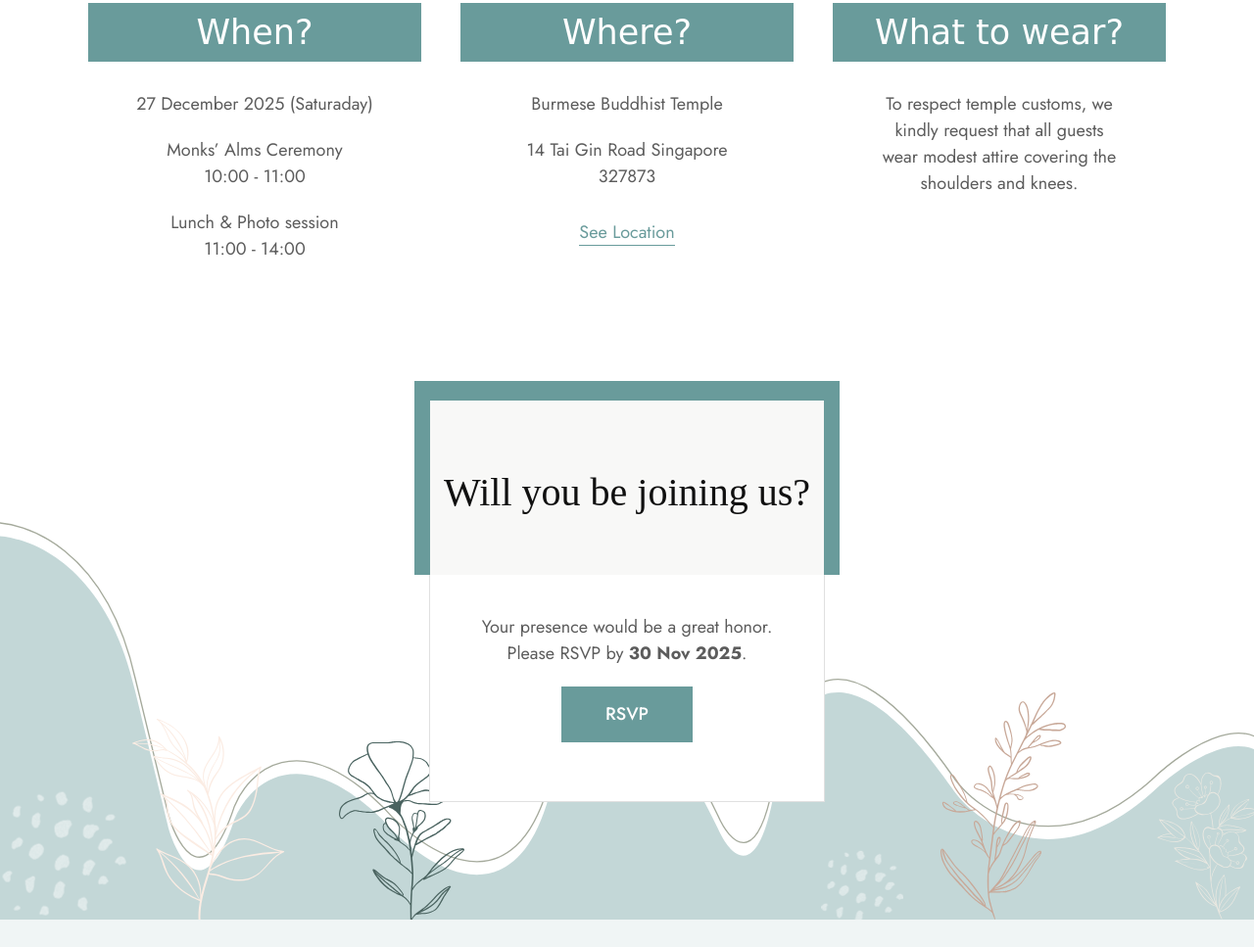
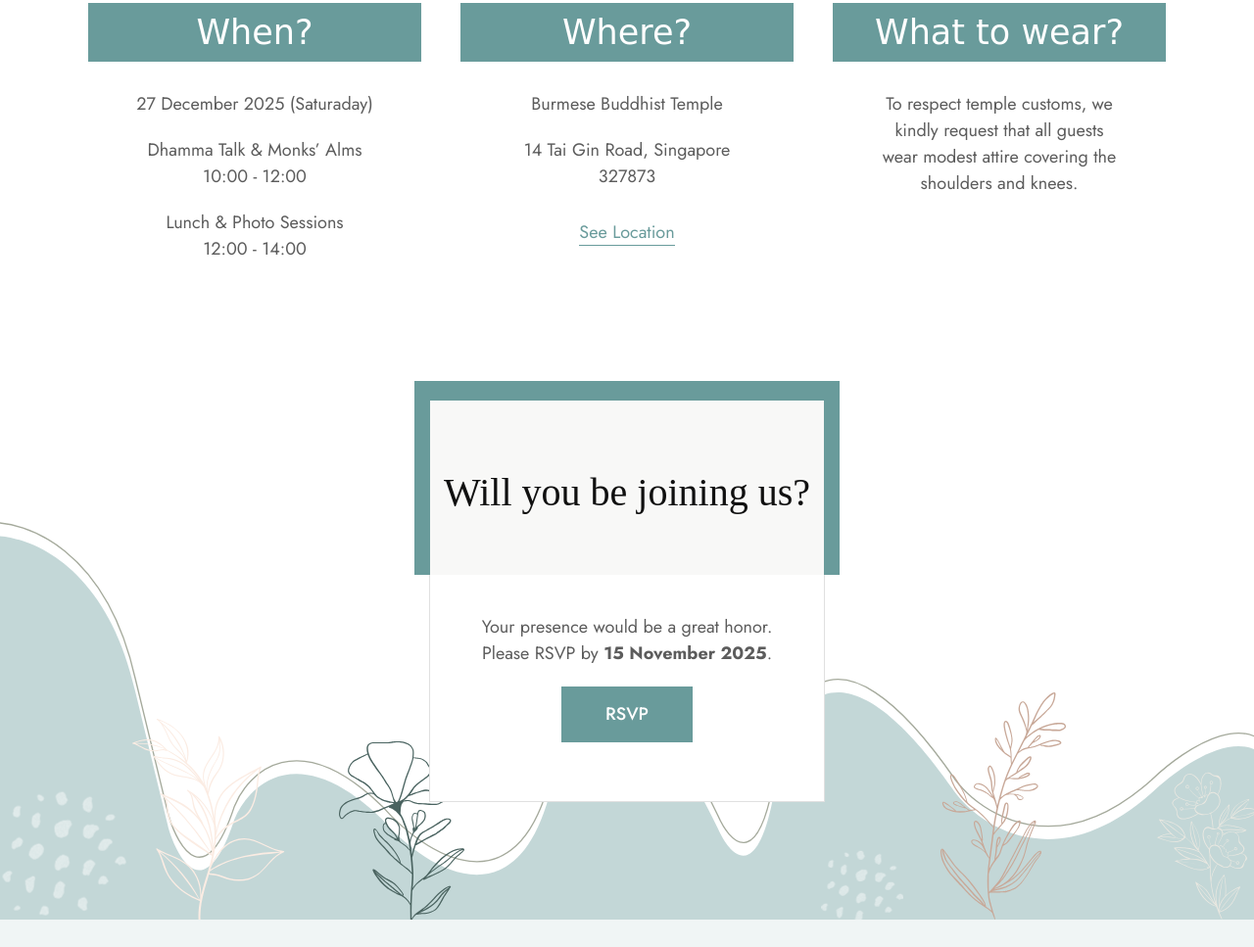
Before and after one commit to TripleK07/Wedding, a plain HTML site: page index.html in a window 1280 px wide. Shown: the part 2752-3719 px from the top of the page at 98% size. Drawn offline with Linux system fonts and the light colour scheme; files whose address does not match are found by name; a web font is replaced by a local one.

```diff
--- a/index.html
+++ b/index.html
@@ -196,8 +196,8 @@
                                     </div>
                                     <ul>
                                         <li>27 December 2025 (Saturaday)</li>
-                                        <li>Monks’ Alms Ceremony<br>10:00 - 11:00</li>
-                                        <li>Lunch & Photo session<br>11:00 - 14:00</li>
+                                        <li>Dhamma Talk & Monks’ Alms<br>10:00 - 12:00</li>
+                                        <li>Lunch & Photo Sessions<br>12:00 - 14:00</li>
                                     </ul>
                                 </div>
                             </div>
@@ -215,7 +215,7 @@
                                     </div>
                                     <ul>
                                         <li>Burmese Buddhist Temple</li>
-                                        <li>14 Tai Gin Road Singapore<br>327873</li>
+                                        <li>14 Tai Gin Road, Singapore<br>327873</li>
                                         <li> <a class="popup-gmaps"
                                                 href="https://www.google.com/maps/embed?pb=!1m18!1m12!1m3!1d3988.7460934017263!2d103.84419864135175!3d1.3283549986646281!2m3!1f0!2f0!3f0!3m2!1i1024!2i768!4f13.1!3m3!1m2!1s0x31da17605a87cbfd%3A0x2073ebb78e9399cd!2sBurmese%20Buddhist%20Temple!5e0!3m2!1sen!2ssg!4v1759554932552!5m2!1sen!2ssg">See
                                                 Location</a></li>
@@ -260,7 +260,7 @@
                             <div class="wpo-contact-form-area">
                                 <div class="submit-area">
                                     <div>Your presence would be a great honor.</div>
-                                    <div>Please RSVP by <b>30 Nov 2025</b>.</div>
+                                    <div>Please RSVP by <b>15 November 2025</b>.</div>
                                     <button style="margin-top:20px;" onclick="window.open('https://kkandymwedding.fillout.com/t/hRNDbqcoBSus', '_blank')" class="theme-btn">RSVP</button>
                                 </div>
                             </div>
@@ -436,10 +436,10 @@
                         <div class="col col-xl-8 col-lg-6 col-md-6 col-sm-12 col-12">
                             <div class="widget about-widget">
                                 <div class="logo widget-title">
-                                    <a class="logo" href="index.html">Excited to see you!</a>
+                                    <div class="logo" href="index.html">Excited to see you...</div>
                                 </div>
                                 <p>We can’t wait to see all of our beloved friends
-                                    and relatives at our event.
+                                    and relatives at our special day.
                                 </p>
                             </div>
                         </div>
@@ -455,33 +455,6 @@
                 <img src="assets/images/footer-shape-2.svg" alt="">
             </div>
         </footer>
-        <!-- end of wpo-site-footer-section -->
-        <!-- color-switcher -->
-        <!-- <div class="color-switcher-wrap">
-            <div class="color-switcher-item">
-                <div class="color-toggle-btn">
-                    <i class="fa fa-cog"></i>
-                </div>
-                <ul id="switcher">
-                    <li class="btn btn1" id="Button1"></li>
-                    <li class="btn btn2" id="Button2"></li>
-                    <li class="btn btn3" id="Button3"></li>
-                    <li class="btn btn4" id="Button4"></li>
-                    <li class="btn btn5" id="Button5"></li>
-                    <li class="btn btn6" id="Button6"></li>
-                    <li class="btn btn7" id="Button7"></li>
-                    <li class="btn btn8" id="Button8"></li>
-                    <li class="btn btn9" id="Button9"></li>
-                    <li class="btn btn10" id="Button10"></li>
-                    <li class="btn btn11" id="Button11"></li>
-                    <li class="btn btn12" id="Button12"></li>
-                    <li class="btn btn13" id="Button13"></li>
-                    <li class="btn btn14" id="Button14"></li>
-                    <li class="btn btn15" id="Button15"></li>
-                </ul>
-            </div>
-        </div> -->
-
     </div>
     <!-- end of page-wrapper -->
 
```
Also changed, not shown: assets/images/favicon.png, assets/images/favicon@.png (added), assets/images/preloader.gif, assets/images/preloader@.gif (added).
